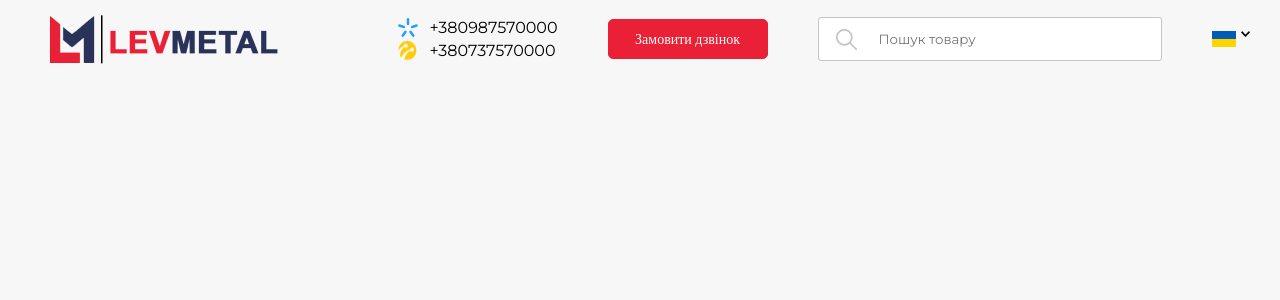
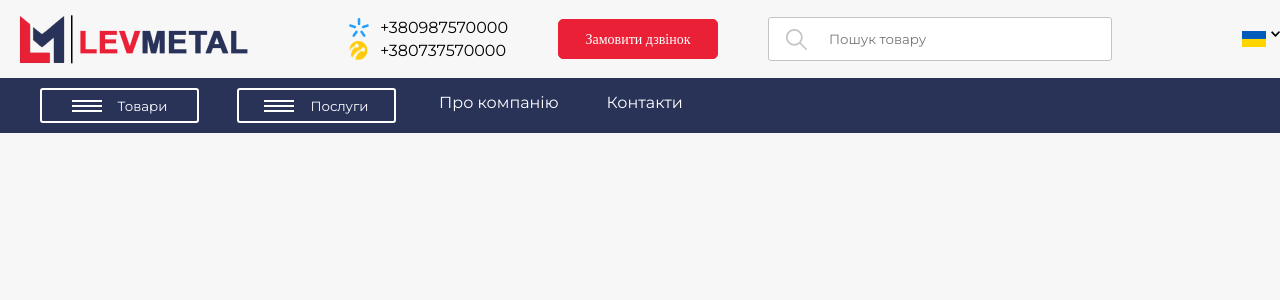
Before and after one commit to ArtemUholkov/lev-metal, a React (Create React App) app: page / in a window 1280 px wide. Shown: the top 300 px of the page. Built offline with nearby package versions, Linux system fonts and the light colour scheme.

Commit message:
bottom header styled

```diff
--- a/src/App.js
+++ b/src/App.js
@@ -1,9 +1,12 @@
+import BottomHeader from "./components/BottomHeader/BottomHeader";
 import Header from "./components/TopHeader/TopHeader";
+
 
 function App() {
   return (
     <div className="App">
       <Header />
+      <BottomHeader/>
     </div>
 
   );
--- /dev/null
+++ b/src/components/BottomHeader/BottomHeader.js
@@ -0,0 +1,21 @@
+import React from "react";
+import NavbarButton from "../NavbarButton/NavbarButton";
+
+import './bottomHeader.scss';
+
+function BottomHeader () {
+
+    return (
+        <div className="bottom_header_wrapper">
+            <ul className="navbar">
+                <li className="navbar_dropdown"><NavbarButton name={`Товари`}/></li>
+                <li className="navbar_dropdown"><NavbarButton name={`Послуги`}/></li>
+                <a href="#"><li className="navbar_link">Про компанію</li></a>
+                <a href="#"><li className="navbar_link">Контакти</li></a>
+            </ul>
+        </div>
+    )
+
+}
+
+export default BottomHeader;
--- /dev/null
+++ b/src/components/BottomHeader/bottomHeader.scss
@@ -0,0 +1,22 @@
+.bottom_header_wrapper{
+    width: 100%;
+    background-color: #293358;
+    height: 55px;
+    display: flex;
+    align-items: center;
+
+    .navbar{
+        width: 1402px;
+        margin: 0 auto;
+        display: flex;
+        gap: 38px;
+        list-style: none;
+        .navbar_link{
+            color: #FFFFFF;
+        }
+        a{
+            text-decoration: none;
+            padding: 5px;
+        }
+    }
+}
--- a/src/components/HeaderCallButton/HeaderCallButton.js
+++ b/src/components/HeaderCallButton/HeaderCallButton.js
@@ -2,7 +2,7 @@ import './headerCallButton.scss';
 
 function headerCallButton(props) {
     return (
-        <button>
+        <button className='topheader_button'>
             <span>{props.name}</span>
         </button>
     )
--- a/src/components/HeaderCallButton/headerCallButton.scss
+++ b/src/components/HeaderCallButton/headerCallButton.scss
@@ -1,4 +1,4 @@
-button {
+.topheader_button {
     width: 160px;
     height: 40px;
     background: #EA2036;
--- a/src/components/LanguageSwitcher/languageSwitcher.scss
+++ b/src/components/LanguageSwitcher/languageSwitcher.scss
@@ -3,6 +3,7 @@
     justify-content: center;
     align-items: flex-start;
     gap: 5px;
+    margin-left: 80px;
     cursor: pointer;
     .flag_icon {
         width: 24px;
@@ -18,7 +19,7 @@
 }
 .drowdown {
     position: absolute;
-    left: -100px;
+    left: -20px;
     top: 21px;
     background-color: #FFFFFF;
     display: flex;
--- /dev/null
+++ b/src/components/NavbarButton/NavbarButton.js
@@ -0,0 +1,16 @@
+import './navbarButton.scss';
+
+function NavbarButton(props) {
+    return (
+        <button className='bottomheader_button'>
+            <div className="burger_wrapper">
+                <span className="burger_line"></span>
+                <span className="burger_line"></span>
+                <span className="burger_line"></span>
+            </div>
+            <span className='bottomheader_text'>{props.name}</span>
+        </button>
+    )
+}
+
+export default NavbarButton;
--- /dev/null
+++ b/src/components/NavbarButton/navbarButton.scss
@@ -0,0 +1,25 @@
+.bottomheader_button{
+    width: 159px;
+    height: 35px;
+    background-color: transparent;
+    border: 2px solid #FFFFFF;
+    border-radius: 3px;
+    display: flex;
+    align-items: center;
+    justify-content: center;
+    gap: 16px;
+    cursor: pointer;
+    .burger_wrapper{
+        display: flex;
+        flex-direction: column;
+        gap: 3px;
+        .burger_line{
+            width: 30px;
+            height: 2px;
+            background-color: #FFFFFF;
+        }
+    }
+    .bottomheader_text{
+        color: #FFFFFF;
+    }
+}
--- a/src/components/TopHeader/topHeader.scss
+++ b/src/components/TopHeader/topHeader.scss
@@ -3,7 +3,7 @@
     margin: 0 auto;
     display: flex;
     align-items: center;
-    justify-content: space-around;
+    justify-content: space-between;
 
     .logo{
         width: 265px;
```
